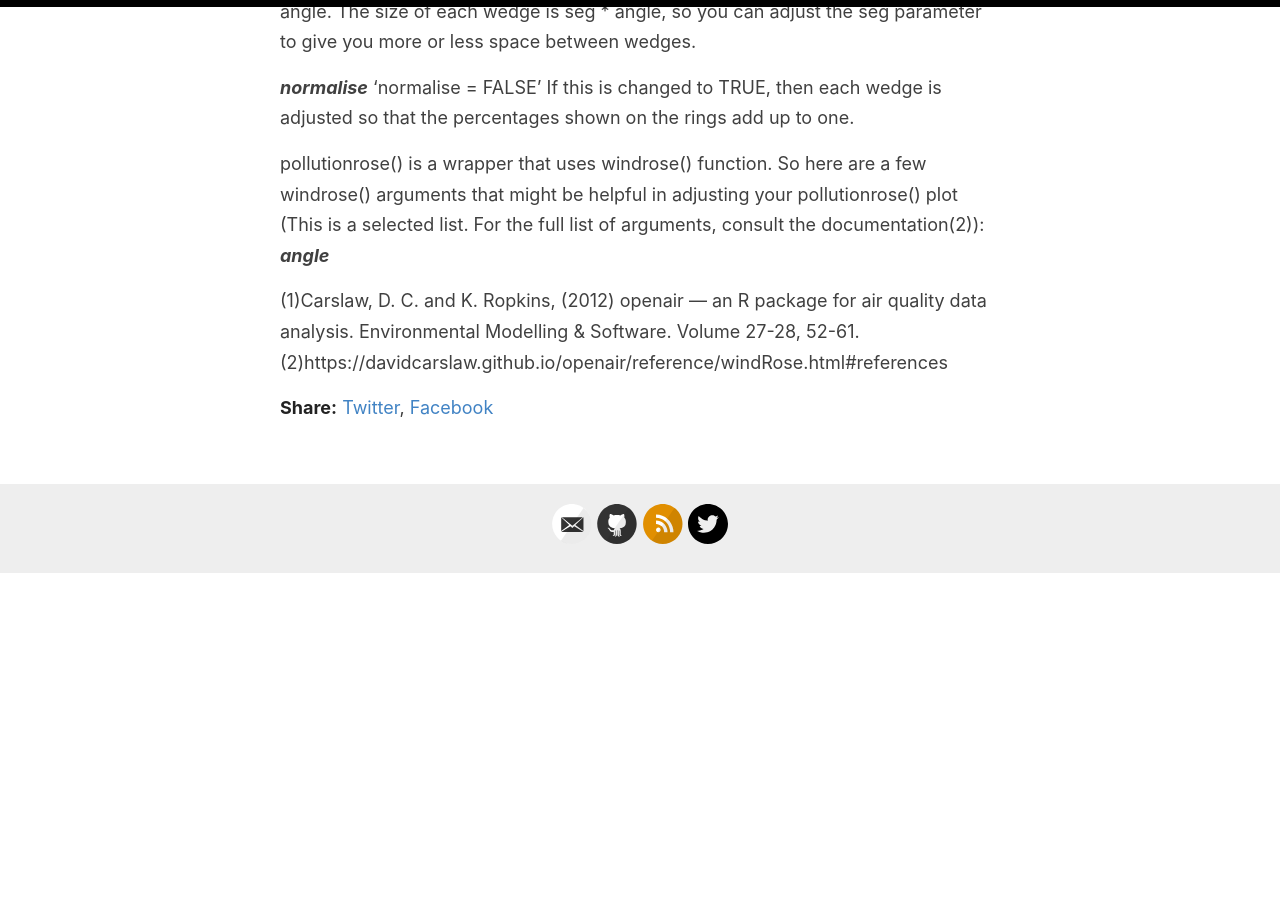
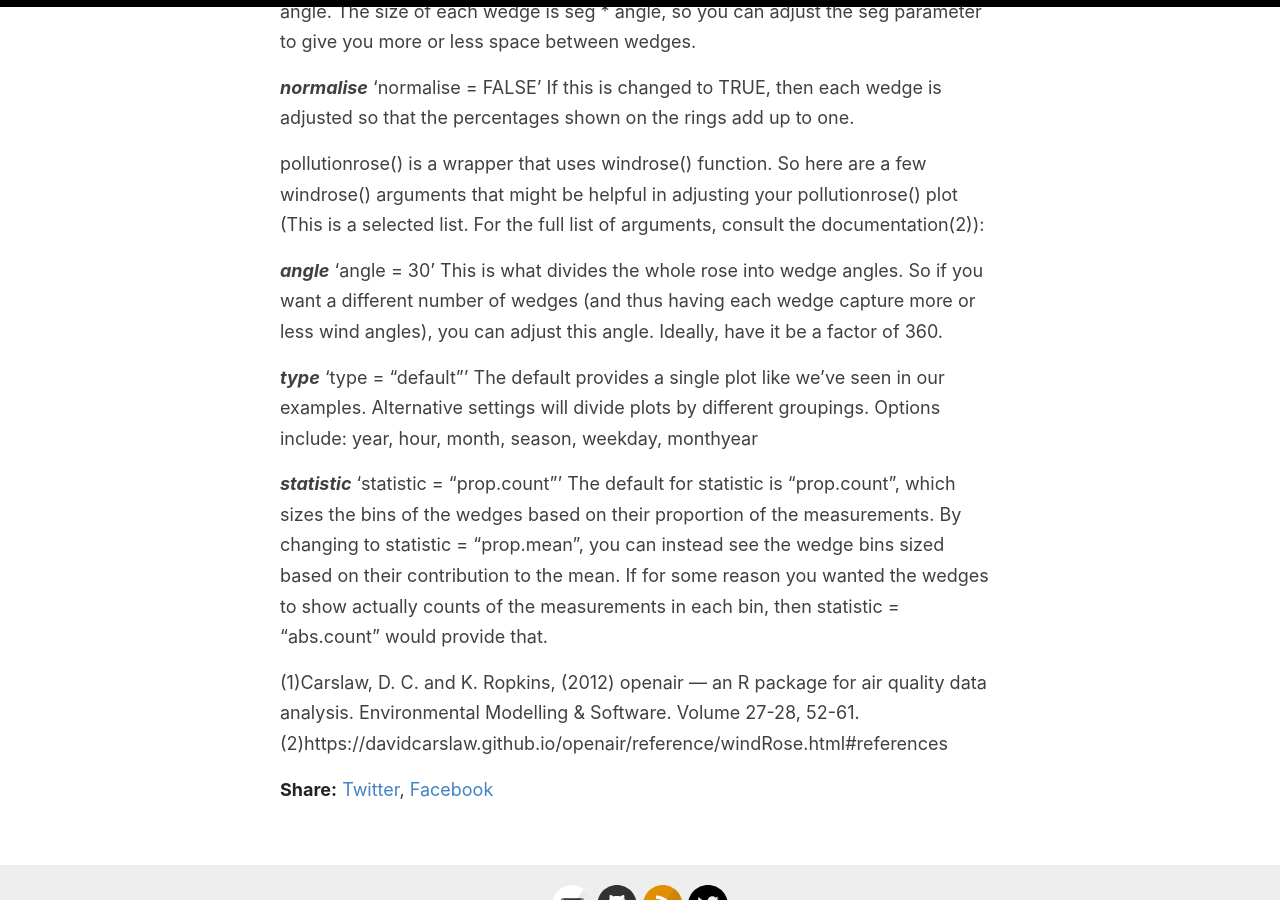
Before and after one commit to oroconnor/reverie, a Jekyll site: the page built from _posts/2020-12-29-pollutionrose.md, in a window 1280 px wide and 900 px high, scrolled down 3790 px. Built offline with Jekyll 4.4.1, drawn with Linux system fonts in a browser that asks for light colours; before the commit the page ends 4363 px from its top, so only the background shows below that.

Commit message:
Update 2020-12-29-pollutionrose.md

```diff
--- a/_posts/2020-12-29-pollutionrose.md
+++ b/_posts/2020-12-29-pollutionrose.md
@@ -83,7 +83,12 @@ Lets go through the arguments that pollutionrose() takes. Shown are the defaults
 ***normalise*** 'normalise = FALSE' If this is changed to TRUE, then each wedge is adjusted so that the percentages shown on the rings add up to one.
 
 pollutionrose() is a wrapper that uses windrose() function. So here are a few windrose() arguments that might be helpful in adjusting your pollutionrose() plot (This is a selected list. For the full list of arguments, consult the documentation(2)):
-***angle***
+
+***angle*** 'angle = 30' This is what divides the whole rose into wedge angles. So if you want a different number of wedges (and thus having each wedge capture more or less wind angles), you can adjust this angle. Ideally, have it be a factor of 360.
+
+***type*** 'type = "default"' The default provides a single plot like we've seen in our examples. Alternative settings will divide plots by different groupings. Options include: year, hour, month, season, weekday, monthyear
+
+***statistic*** 'statistic = "prop.count"' The default for statistic is "prop.count", which sizes the bins of the wedges based on their proportion of the measurements. By changing to statistic = "prop.mean", you can instead see the wedge bins sized based on their contribution to the mean. If for some reason you wanted the wedges to show actually counts of the measurements in each bin, then statistic = "abs.count" would provide that.
 
 
 
```
